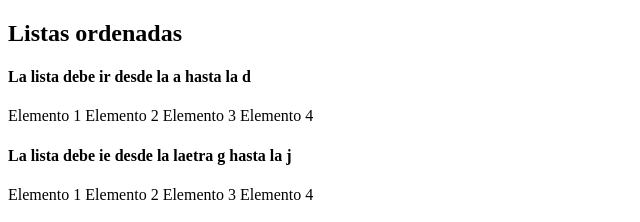
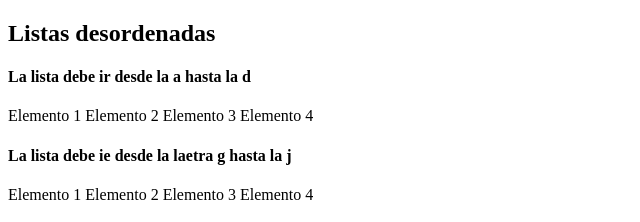
Before and after one commit to Vargas-Veronica/ArgentinaPrograma, a plain HTML site: page listas.html in a window 1280 px wide. Shown: the top 222 px of the page, 0-640 px from the left. Drawn offline with Linux system fonts and the light colour scheme.

Commit message:
orde--desorde

```diff
--- a/listas.html
+++ b/listas.html
@@ -9,7 +9,7 @@
 
 <body>
 
-<h2>Listas ordenadas</h2>
+<h2>Listas desordenadas</h2>
 <h4>La lista debe ir desde la a hasta la d</h4>
 
   Elemento 1
```
